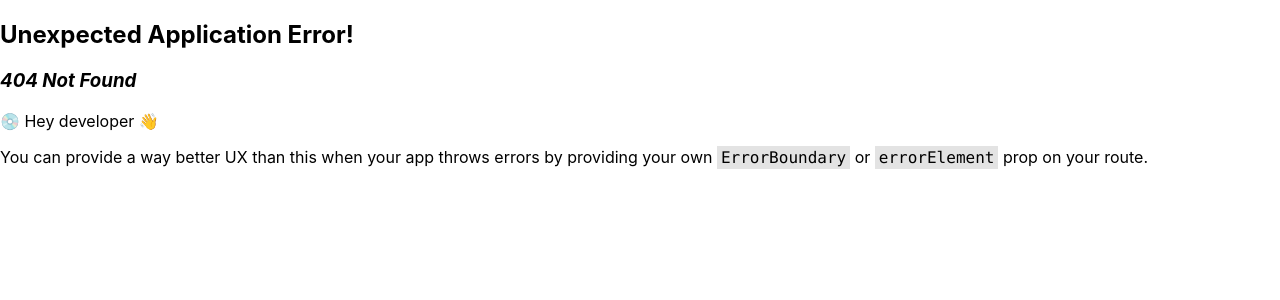
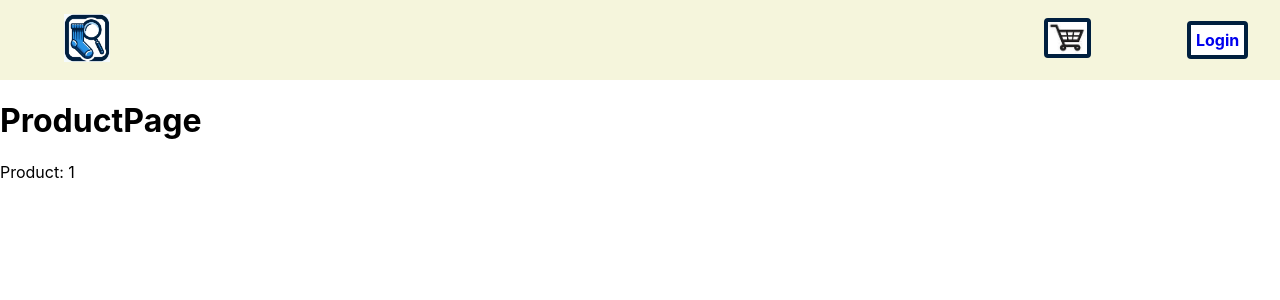
Before and after one commit to JasonSteelmanCoder/lost-sock-emporium, a React (Create React App) app in the folder client/: page /products/1 in a window 1280 px wide. Before the commit this address had no page. Shown: the top 300 px of the page. Built offline with nearby package versions, Linux system fonts and the light colour scheme.

Commit message:
Connect pages using react router

```diff
--- a/client/src/App.js
+++ b/client/src/App.js
@@ -1,11 +1,17 @@
 import React from 'react';
 import HomePage from './components/HomePage';
 import Root from './components/Root.js';
+import CartPage from './components/CartPage.js';
+import LoginPage from './components/LoginPage.js';
+import ProductPage from './components/ProductPage.js';
 import { createRoutesFromElements, RouterProvider, Route, createBrowserRouter } from 'react-router-dom';
 
 const appRouter = createBrowserRouter(createRoutesFromElements(
   <Route path='/' element={<Root />}>
     <Route index element={<HomePage />} />
+    <Route path='/cart' element={<CartPage />} />
+    <Route path='/login' element={<LoginPage />} />
+    <Route path='/products/:product_id' element={<ProductPage />} />
   </Route>
 ))
 
--- /dev/null
+++ b/client/src/components/CartPage.js
@@ -0,0 +1,11 @@
+import React from 'react';
+
+const CartPage = () => {
+    return (
+        <div>
+            <h1>Cart page</h1>
+        </div>
+    );
+};
+
+export default CartPage;
--- /dev/null
+++ b/client/src/components/LoginPage.js
@@ -0,0 +1,11 @@
+import React from 'react';
+
+const LoginPage = () => {
+    return (
+        <div>
+            <h1>Login Page</h1>
+        </div>
+    );
+};
+
+export default LoginPage;
--- a/client/src/components/ProductCard.js
+++ b/client/src/components/ProductCard.js
@@ -1,6 +1,7 @@
 import React from "react";
 import "../css/ProductCard.css";
 import { useState, useEffect } from 'react'
+import { Link } from 'react-router-dom';
 
 const ProductCard = ({product}) => {
 
@@ -20,19 +21,12 @@ const ProductCard = ({product}) => {
         retrieveImage();
     }, []);
 
-    const handleMouseOver = (e) => {
-
-    };
-    const handleMouseLeave = (e) => {
-
-    };
-
     return (
-        <div className="product-card" onMouseOver={handleMouseOver} onMouseLeave={handleMouseLeave}>
+        <Link to={`products/${product.product_id}`} className="product-card" >
             <div className="details-slider" >{product.description}</div>
             <img src={image} className="product-image" />
             <p>{product.product_name}</p>
-        </div>
+        </Link>
     );
 };
 
--- /dev/null
+++ b/client/src/components/ProductPage.js
@@ -0,0 +1,16 @@
+import React from 'react';
+import { useParams } from 'react-router-dom';
+
+const ProductPage = () => {
+
+    const { product_id } = useParams();
+
+    return (
+        <div>
+            <h1>ProductPage</h1>
+            <p>Product: {product_id}</p>
+        </div>
+    );
+};
+
+export default ProductPage;
--- a/client/src/components/Root.js
+++ b/client/src/components/Root.js
@@ -2,7 +2,7 @@ import react from 'react';
 import logoImage from '../images/lost-sock-emporium-logo.jpg';
 import cartImage from '../images/shopping_cart_emblem.png';
 import '../css/Root.css';
-import { Outlet } from 'react-router-dom';
+import { Outlet, Link } from 'react-router-dom';
 
 const Root = () => {
 
@@ -10,10 +10,14 @@ const Root = () => {
         <div>
             <nav>
                 <div id='logo-container'>
-                    <img src={logoImage} id='logo'></img>
+                    <Link to={'/'} >
+                        <img src={logoImage} id='logo'></img>
+                    </Link>
                 </div>
-                <img src={cartImage} id='cart-image'></img>
-                <a id='login-button'>Login</a>
+                <Link to={'cart'} >
+                    <img src={cartImage} id='cart-image'></img>
+                </Link>
+                <Link to={'login'} id='login-button'>Login</Link>
             </nav>
             <Outlet />
         </div>
--- a/client/src/css/ProductCard.css
+++ b/client/src/css/ProductCard.css
@@ -7,6 +7,7 @@
     padding-right: 1rem;
     padding-top: 1rem;
     position: relative;
+    text-decoration: none;
 }
 
 .product-image {
--- a/client/src/css/Root.css
+++ b/client/src/css/Root.css
@@ -35,4 +35,5 @@ nav img, nav a {
     font-weight: bold;
     border: 4px solid rgb(0, 31, 63);
     border-radius: 4px;
+    text-decoration: none;
 }
```
